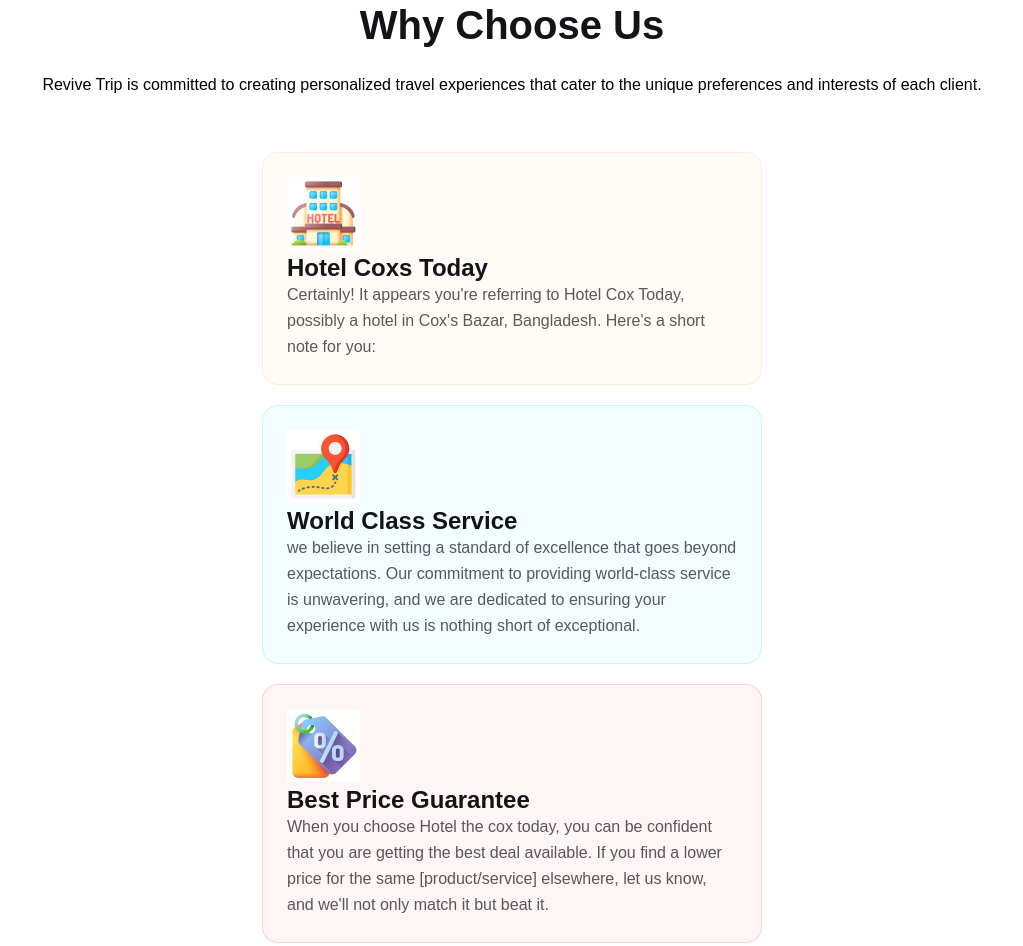
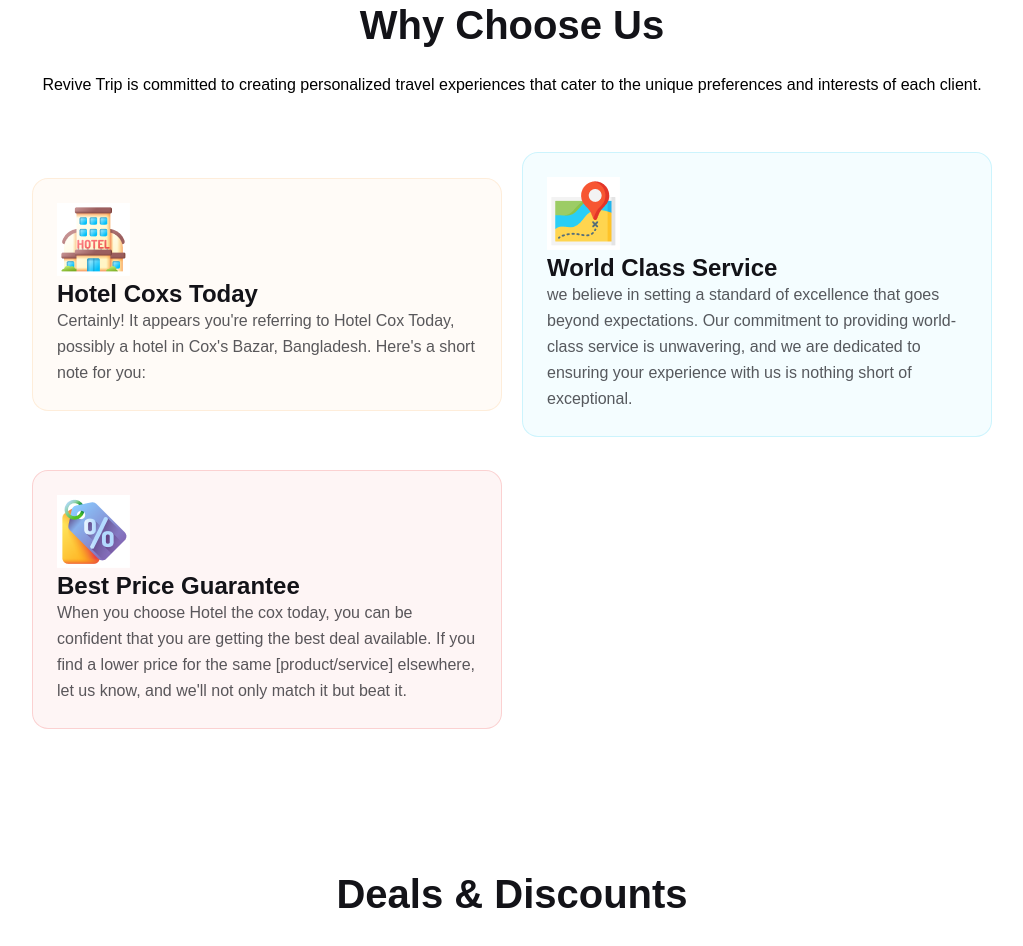
Before and after one commit to omarfaruk75/Reive-Trips, a plain HTML site: page index.html in a window 1280 px wide. Shown: the part 2766-3712 px from the top of the page, without its empty margins (128-1151 px from the left). Drawn offline with Linux system fonts and the light colour scheme.

Commit message:
grid of popular

```diff
--- a/styles/style.css
+++ b/styles/style.css
@@ -369,11 +369,15 @@
 
     }
     .choose-box{
-        display: flex;
-        flex-wrap: wrap;
+        display: grid;
+
+        /* flex-wrap: wrap; */
+        grid-template-columns: repeat(2, 1fr);
+        grid-template-rows: repeat(2, 1fr);
         gap: 20px;
-
         justify-content: center;
+        align-items: center;
+        justify-items: center;
     }
     #choose-description{
         color: #000;
@@ -437,7 +441,7 @@
     padding: 55px 56px;
 }
 .card-image-2{
-     background-image: url('../images/Group\ 39.png');
+    background-image: url('../images/Group\ 39.png');
     background-repeat: no-repeat;
     object-fit: cover;
     display: flex;
```
